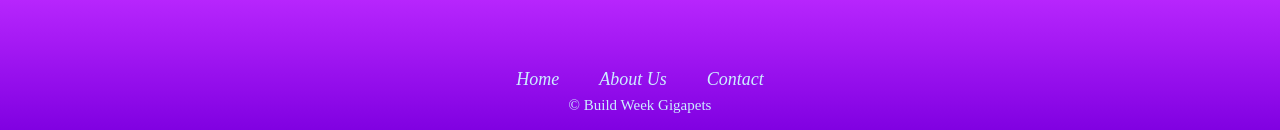
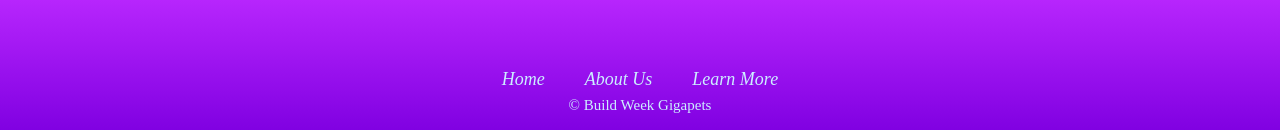
Before and after one commit to build-week-gigapet-pt/UI-landing-page, a plain HTML site: page index.html in a window 1280 px wide. Shown: the part 999-1129 px from the top of the page. Drawn offline with Linux system fonts and the light colour scheme; a web font is replaced by a local one.

Commit message:
added  to git links on home page

```diff
--- a/index.html
+++ b/index.html
@@ -38,7 +38,7 @@
 				</section>
 			</div>
 			<div id="buttons">
-				<a href="https://github.com/build-week-gigapet-pt/UI-landing-page" class="button">Learn More</a>
+				<a href="https://github.com/build-week-gigapet-pt/UI-landing-page" target="_blank" rel="noopener" class="button">Learn More</a>
 				<a href="https://gigapet-front-end.netlify.com/" class="button login">Login</a>
 			</div>
 		</main>
@@ -47,7 +47,7 @@
 		<nav>
 			<a href="index.html">Home</a>
 			<a href="about.html">About Us</a>
-			<a href="#">Contact</a>
+			<a href="https://github.com/build-week-gigapet-pt/UI-landing-page" target="_blank" rel="noopener">Learn More</a>
 		</nav>
 		<div id="copyright">&copy Build Week Gigapets</div>
 	</footer>
```
